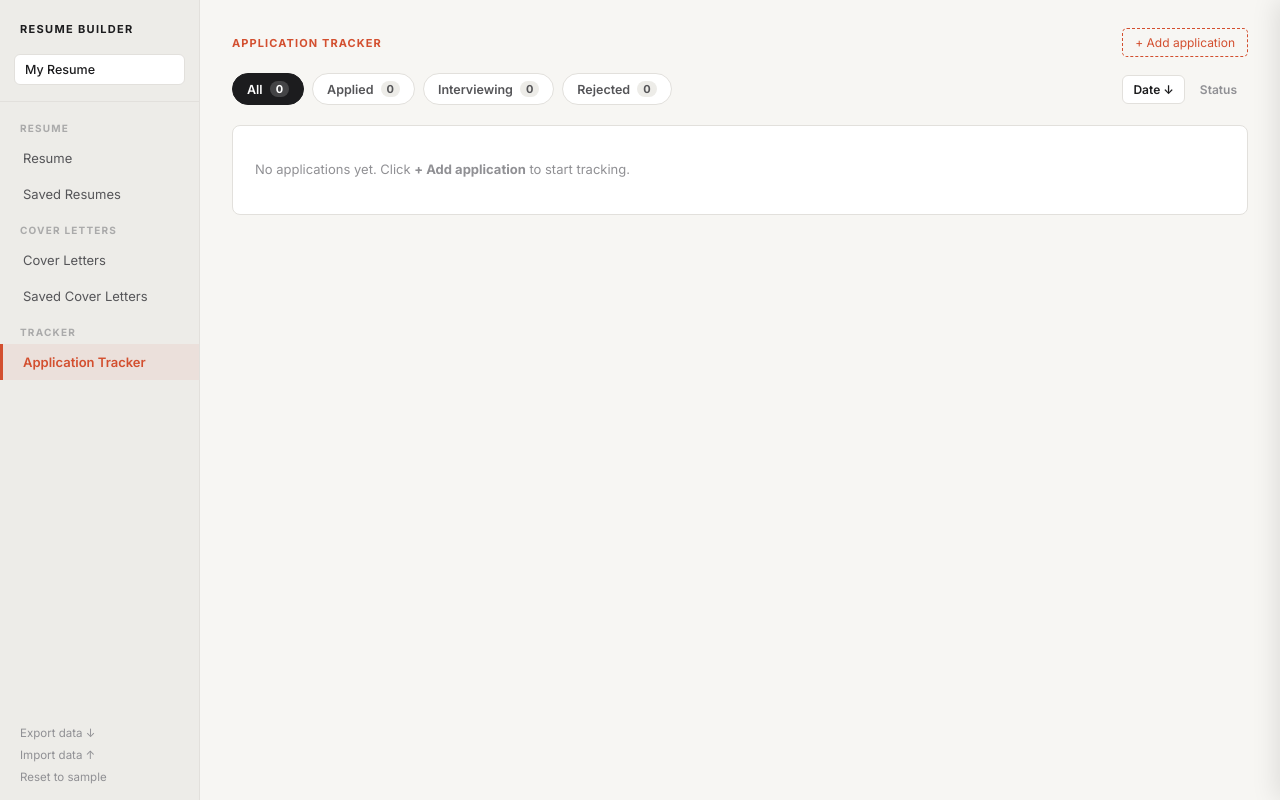
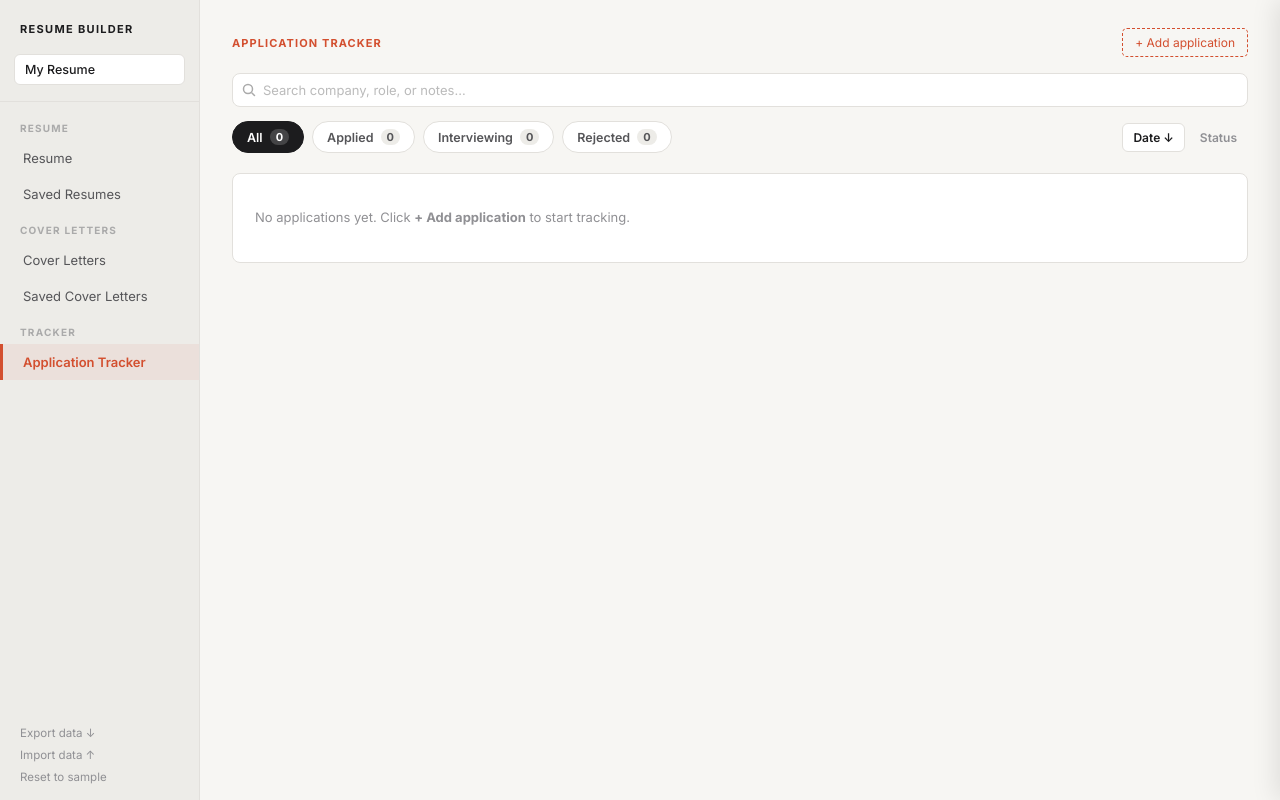
Before and after one commit to shaade-design/resume-builder, a React (Vite) app: page / in a window 1280 px wide. Both pictures are taken after a click on the button "Application Tracker". Built offline with nearby package versions, Linux system fonts and the light colour scheme.

Commit message:
Add search to application tracker
Filters by company, role, or notes as you type; × button clears it.

Co-Authored-By: Claude Sonnet 4.6 <noreply@anthropic.com>

```diff
--- a/src/App.jsx
+++ b/src/App.jsx
@@ -741,6 +741,7 @@ export default function App() {
 
   const [appSort, setAppSort] = useState({ key: "date", dir: "desc" });
   const [trackerFilter, setTrackerFilter] = useState("all");
+  const [appSearch, setAppSearch] = useState("");
   const [editingAppId, setEditingAppId] = useState(null);
   useEffect(() => {
     const onKey = (e) => { if (e.key === "Escape") setEditingAppId(null); };
@@ -862,12 +863,19 @@ export default function App() {
     if (id==="rejected") return applications.filter(a=>a.status==="Rejected").length;
     return 0;
   };
+  const appSearchLower = appSearch.toLowerCase();
   const sortedApps=[...applications]
     .filter(a => {
       if (trackerFilter==="applied") return a.status==="Applied";
       if (trackerFilter==="active") return FILTER_ACTIVE.includes(a.status);
       if (trackerFilter==="rejected") return a.status==="Rejected";
       return true;
+    })
+    .filter(a => {
+      if (!appSearchLower) return true;
+      return (a.company||"").toLowerCase().includes(appSearchLower)
+        || (a.role||"").toLowerCase().includes(appSearchLower)
+        || (a.notes||"").toLowerCase().includes(appSearchLower);
     })
     .sort((a,b)=>{
       if (appSort.key==="status") {
@@ -1086,6 +1094,12 @@ export default function App() {
         /* ── Application tracker ── */
         .apps-empty { font-size: 13px; color: ${T.light}; padding: 14px 2px; line-height: 1.5; }
 
+        .tracker-search-wrap { position: relative; margin-bottom: 14px; }
+        .tracker-search { width: 100%; padding: 8px 32px 8px 30px; border: 1px solid ${T.border}; border-radius: 8px; font-size: 13px; font-family: inherit; background: white; color: ${T.dark}; outline: none; }
+        .tracker-search:focus { border-color: ${T.accent}; }
+        .tracker-search::placeholder { color: #BBBBBB; }
+        .tracker-search-clear { position: absolute; right: 8px; top: 50%; transform: translateY(-50%); background: none; border: none; cursor: pointer; font-size: 16px; color: #AAAAAA; line-height: 1; padding: 0 2px; }
+        .tracker-search-clear:hover { color: ${T.dark}; }
         .tracker-filters { display: flex; align-items: center; gap: 8px; flex-wrap: wrap; margin-bottom: 20px; }
         .filter-pill { display: inline-flex; align-items: center; gap: 7px; padding: 7px 14px; border-radius: 999px; font-size: 12.5px; font-weight: 600; border: 1.5px solid ${T.border}; background: white; cursor: pointer; font-family: inherit; color: ${T.mid}; transition: all 0.15s; }
         .filter-pill:hover { border-color: ${T.dark}; color: ${T.dark}; }
@@ -1466,6 +1480,19 @@ export default function App() {
                 <button className="add-btn" onClick={addApp}>+ Add application</button>
               </div>
 
+              {/* Search */}
+              <div className="tracker-search-wrap">
+                <svg width="14" height="14" viewBox="0 0 14 14" fill="none" style={{position:"absolute",left:10,top:"50%",transform:"translateY(-50%)",color:"#AAAAAA",pointerEvents:"none"}}><circle cx="6" cy="6" r="4.5" stroke="currentColor" strokeWidth="1.5"/><path d="M10 10l2.5 2.5" stroke="currentColor" strokeWidth="1.5" strokeLinecap="round"/></svg>
+                <input
+                  className="tracker-search"
+                  type="text"
+                  placeholder="Search company, role, or notes…"
+                  value={appSearch}
+                  onChange={e=>setAppSearch(e.target.value)}
+                />
+                {appSearch && <button className="tracker-search-clear" onClick={()=>setAppSearch("")}>×</button>}
+              </div>
+
               {/* Filter pills */}
               <div className="tracker-filters">
                 {appFilterGroups.map(f => {
```
